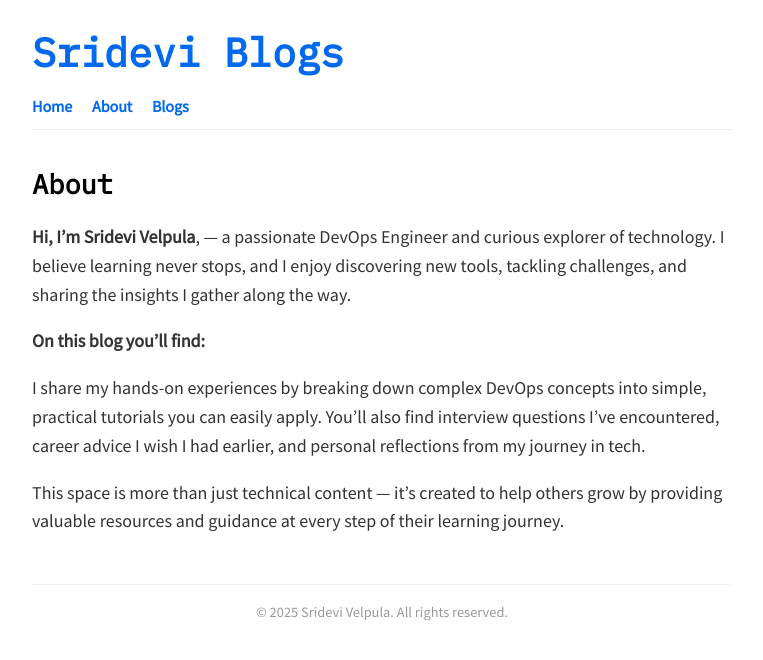
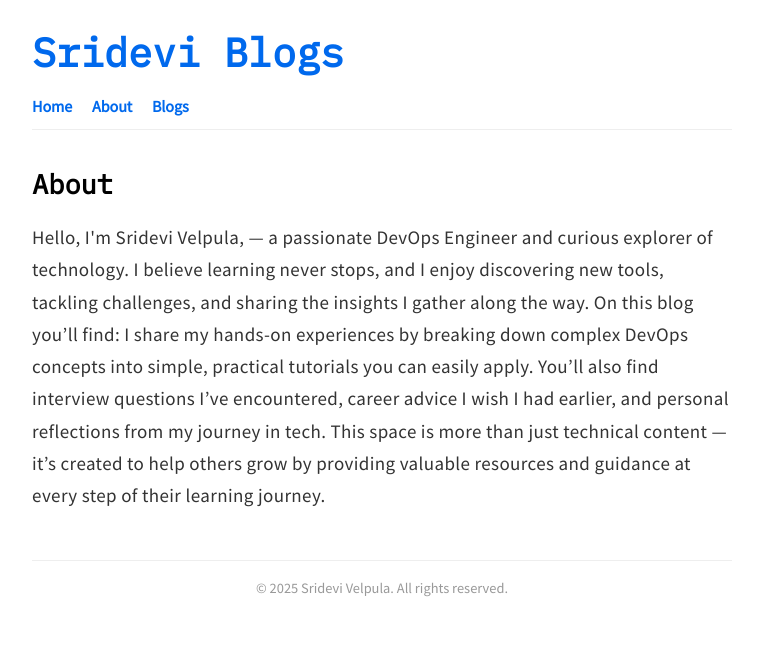
Before and after one commit to srideviblogs/srideviblogs.github.io, a Jekyll site: the page built from about.md, in a window 1280 px wide. Shown: the top 660 px of the page, without its empty margins (258-1021 px from the left). Built offline with Jekyll 4.4.1, drawn with Linux system fonts in a browser that asks for light colours.

Commit message:
Update about.md

```diff
--- a/about.md
+++ b/about.md
@@ -1,13 +1,17 @@
 ---
 layout: page
-title: "About"
+title: About
 permalink: /about/
 ---
 
-**Hi, I'm Sridevi Velpula**, — a passionate DevOps Engineer and curious explorer of technology. I believe learning never stops, and I enjoy discovering new tools, tackling challenges, and sharing the insights I gather along the way.
+<div class="about-content">
 
-**On this blog you’ll find:**
+Hello, I'm Sridevi Velpula, — a passionate DevOps Engineer and curious explorer of technology. I believe learning never stops, and I enjoy discovering new tools, tackling challenges, and sharing the insights I gather along the way.
+
+On this blog you’ll find:
 
 I share my hands-on experiences by breaking down complex DevOps concepts into simple, practical tutorials you can easily apply. You’ll also find interview questions I’ve encountered, career advice I wish I had earlier, and personal reflections from my journey in tech.
 
 This space is more than just technical content — it’s created to help others grow by providing valuable resources and guidance at every step of their learning journey.
+
+</div>
```
